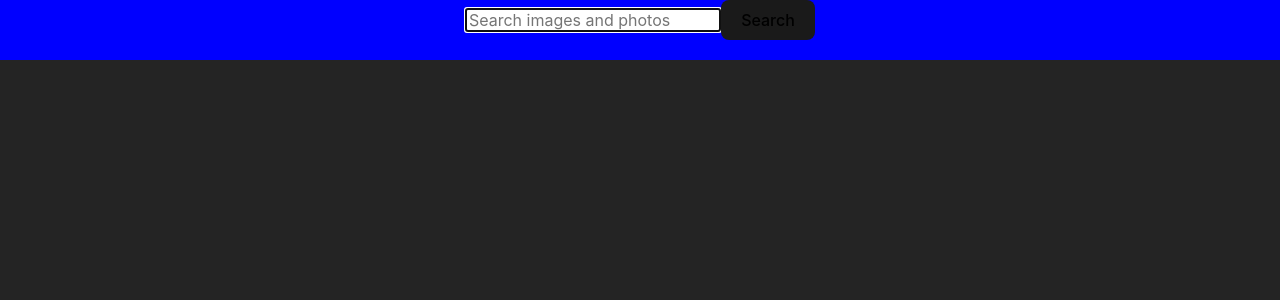
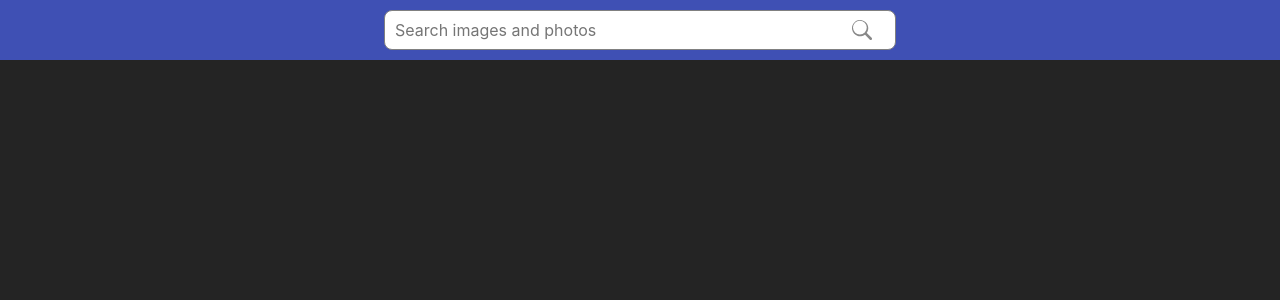
Before and after one commit to aborzym/goit-react-hw-04, a React (Vite) app: page / in a window 1280 px wide. Shown: the top 300 px of the page. Built offline with nearby package versions, Linux system fonts and the light colour scheme.

Commit message:
searchBar styles done

```diff
--- a/src/components/SearchBar.jsx
+++ b/src/components/SearchBar.jsx
@@ -23,7 +23,8 @@ const SearchBar = ({ onSubmit }) => {
 
   return (
     <header className={css.header}>
-      <form onSubmit={handleSubmit}>
+      <div className={css.inputWrapper}>
+        <form onSubmit={handleSubmit} className={css.searchForm}>
           <input
             className={css.input}
             type="text"
@@ -34,8 +35,19 @@ const SearchBar = ({ onSubmit }) => {
             autoFocus
             placeholder="Search images and photos"
           />
-        <button type="submit">Search</button>
+          <button type="submit" className={css.searchButton}>
+            <svg
+              xmlns="http://www.w3.org/2000/svg"
+              width="20"
+              height="20"
+              fill="currentColor"
+              viewBox="0 0 16 16"
+            >
+              <path d="M11.742 10.344a6.5 6.5 0 1 0-1.397 1.398h-.001c.03.04.062.078.098.115l3.85 3.85a1 1 0 0 0 1.415-1.414l-3.85-3.85a1.007 1.007 0 0 0-.115-.099zm-5.442 1.207a5.5 5.5 0 1 1 0-11 5.5 5.5 0 0 1 0 11z" />
+            </svg>
+          </button>
         </form>
+      </div>
       <Toaster />
     </header>
   );
--- a/src/components/SearchBar.module.css
+++ b/src/components/SearchBar.module.css
@@ -1,4 +1,37 @@
 .header {
-  background-color: blue;
+  background-color: #3f50b4;
   height: 60px;
+  display: flex;
+  justify-content: center;
+  align-items: center;
 }
+
+.inputWrapper {
+  position: relative;
+  width: 40%;
+  min-width: 250px;
+}
+
+.input {
+  width: 100%;
+  padding: 10px;
+  font-size: 16px;
+  border: 1px solid grey;
+  border-radius: 8px;
+  outline: none;
+}
+
+.searchButton {
+  position: absolute;
+  right: 0;
+  top: -2px;
+  background: none;
+  border: none;
+  font-size: 20px;
+  cursor: pointer;
+  color: #888;
+}
+
+.searchButton:hover {
+  color: white;
+}
```
Lines whose indentation alone changed are shown as unchanged.
